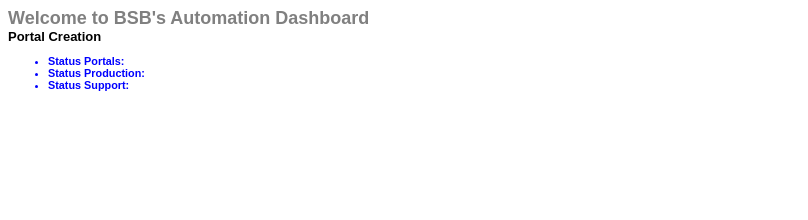
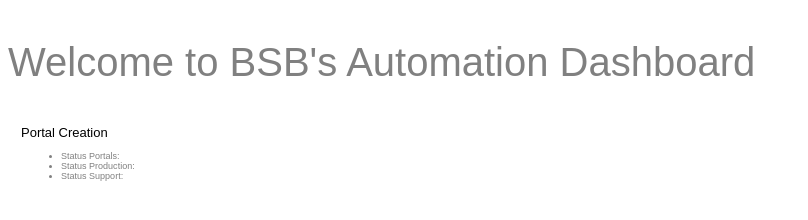
Before and after one commit to JonRydarowski/Automations, a plain HTML site: page root/home.html in a window 1280 px wide. Shown: the whole page, without its empty margins (0-808 px from the left). Drawn offline with Linux system fonts and the light colour scheme.

Commit message:
Getting Style and General Layout

```diff
--- a/root/CSS/automations.css
+++ b/root/CSS/automations.css
@@ -1,14 +1,20 @@
 div#titleText {
-	font-size: large;
+	font-size: 40px;
 	font-family: sans-serif;
-	font-weight: 600;
+	font-weight: 100;
 	color: grey;
+	justify-content: center;
+	display: block;
+    margin-top: 1em;
+    margin-bottom: 1em;
 }
  div#mainText {
 	font-size: small;
 	font-family: sans-serif;
-	font-weight: 600;
+	font-weight: 400;
 	color: black;
+	margin-left: 1em;
+
  }
 
   ul#unorderedListStyleOne {
@@ -16,4 +22,20 @@ div#titleText {
 	font-family: sans-serif;
 	font-weight: 600;
 	color: blue;
+
  }
+
+ li {
+	font-size: smaller;
+	font-family: sans-serif;
+	font-weight: 300;
+	color: gray;
+ }
+
+ p {display: block;
+    margin-top: 1em;
+    margin-bottom: 1em;
+    margin-left: 1em;
+    margin-right: 0;
+    font-size: smaller;
+    }
```
